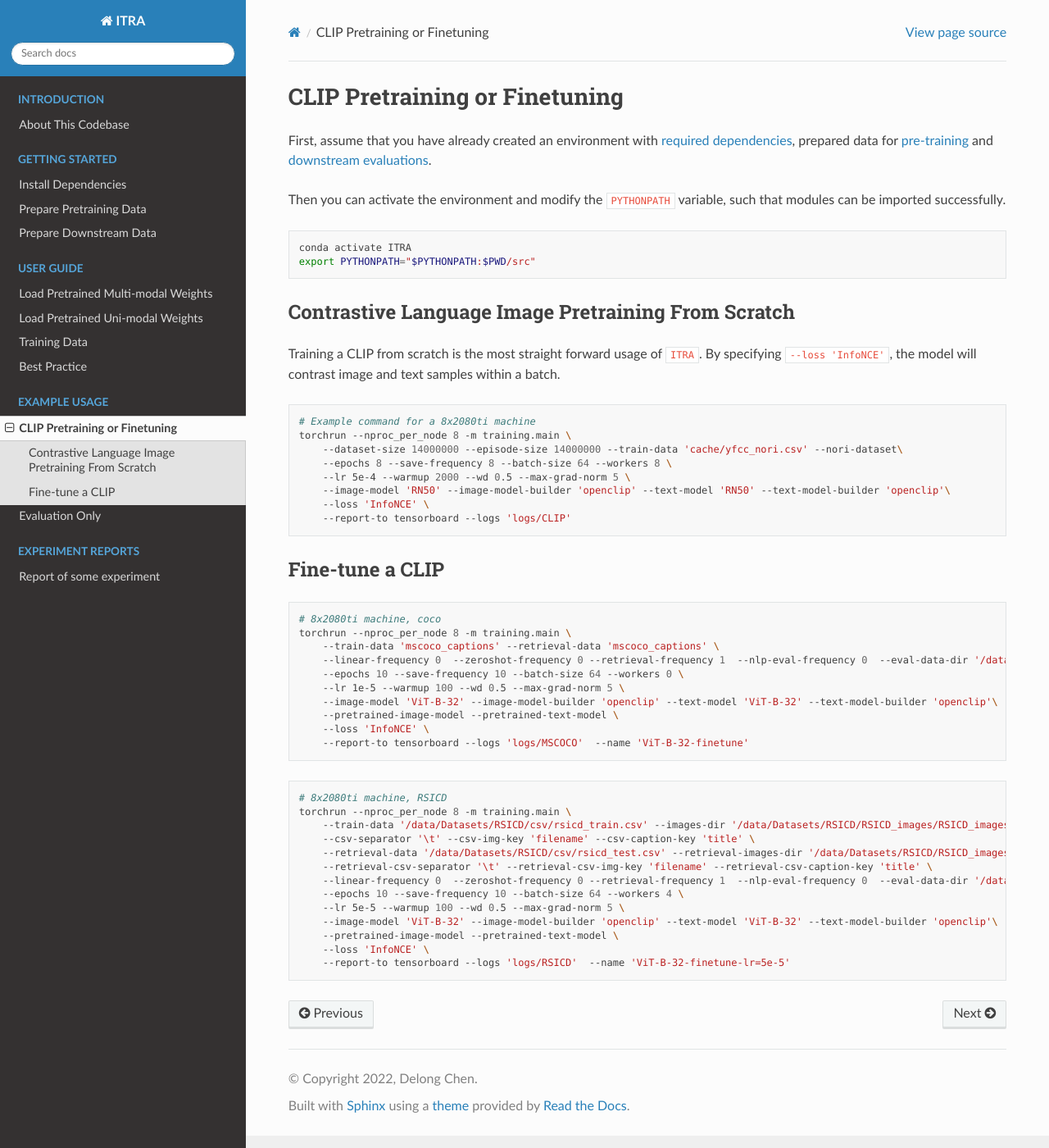
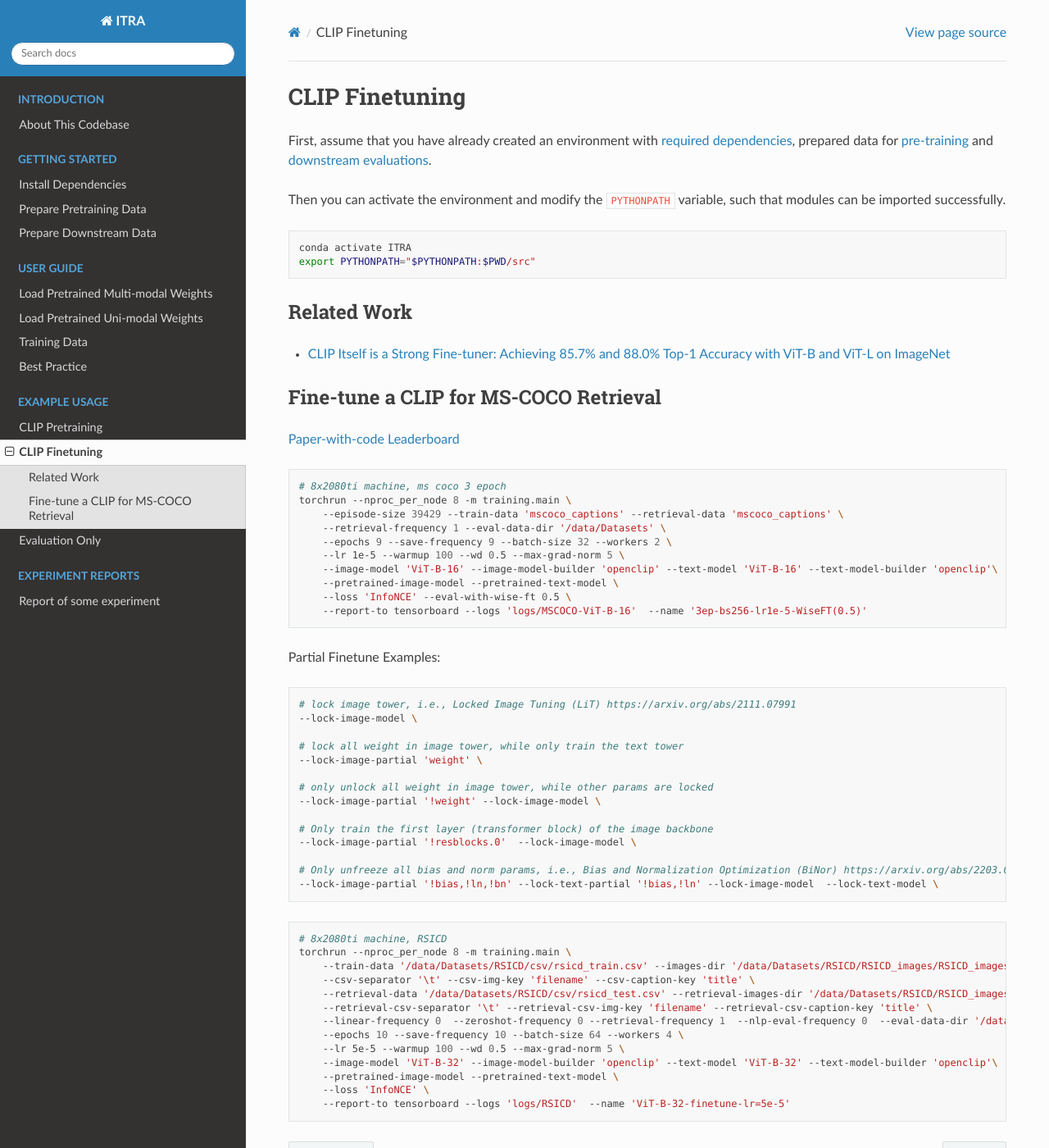
Before and after one commit to ChenDelong1999/ITRA-Documentations, a Sphinx documentation site: the page built from source/Contents/example-usage/clip-finetuning.md, in a window 1280 px wide and 1400 px high. Shown: the whole window at 82% size. Built offline with Sphinx 7.4.7 and the Read the Docs theme 2.0.0, drawn with Linux system fonts in a browser that asks for light colours.

Commit message:
add partial finetune and wise_ft

````diff
--- a/source/Contents/example-usage/clip-pretraining-or-finetuning.md
+++ b/source/Contents/example-usage/clip-finetuning.md
@@ -1,4 +1,4 @@
-# CLIP Pretraining or Finetuning
+# CLIP Finetuning
 
 First, assume that you have already created an environment with [required dependencies](../getting-started/install-dependencies.md), prepared data for [pre-training](../getting-started/prepare-pretraining-data.md) and [downstream evaluations](../getting-started/prepare-downstream-data.md).
 
@@ -8,36 +8,46 @@ conda activate ITRA
 export PYTHONPATH="$PYTHONPATH:$PWD/src"
 ```
 
-## Contrastive Language Image Pretraining From Scratch
+## Related Work
 
-Training a CLIP from scratch is the most straight forward usage of `ITRA`. By specifying `--loss 'InfoNCE'`, the model will contrast image and text samples within a batch.
+- [CLIP Itself is a Strong Fine-tuner: Achieving 85.7% and 88.0% Top-1 Accuracy with ViT-B and ViT-L on ImageNet](https://arxiv.org/abs/2212.06138)
+
+
+## Fine-tune a CLIP for MS-COCO Retrieval
+
+[Paper-with-code Leaderboard](https://paperswithcode.com/sota/cross-modal-retrieval-on-coco-2014)
 
 ```bash
-# Example command for a 8x2080ti machine
+# 8x2080ti machine, ms coco 3 epoch
 torchrun --nproc_per_node 8 -m training.main \
-    --dataset-size 14000000 --episode-size 14000000 --train-data 'cache/yfcc_nori.csv' --nori-dataset\
-    --epochs 8 --save-frequency 8 --batch-size 64 --workers 8 \
-    --lr 5e-4 --warmup 2000 --wd 0.5 --max-grad-norm 5 \
-    --image-model 'RN50' --image-model-builder 'openclip' --text-model 'RN50' --text-model-builder 'openclip'\
-    --loss 'InfoNCE' \
-    --report-to tensorboard --logs 'logs/CLIP'
+    --episode-size 39429 --train-data 'mscoco_captions' --retrieval-data 'mscoco_captions' \
+    --retrieval-frequency 1 --eval-data-dir '/data/Datasets' \
+    --epochs 9 --save-frequency 9 --batch-size 32 --workers 2 \
+    --lr 1e-5 --warmup 100 --wd 0.5 --max-grad-norm 5 \
+    --image-model 'ViT-B-16' --image-model-builder 'openclip' --text-model 'ViT-B-16' --text-model-builder 'openclip'\
+    --pretrained-image-model --pretrained-text-model \
+    --loss 'InfoNCE' --eval-with-wise-ft 0.5 \
+    --report-to tensorboard --logs 'logs/MSCOCO-ViT-B-16'  --name '3ep-bs256-lr1e-5-WiseFT(0.5)'
 ```
 
-## Fine-tune a CLIP
+Partial Finetune Examples:
+```bash
+# lock image tower, i.e., Locked Image Tuning (LiT) https://arxiv.org/abs/2111.07991
+--lock-image-model \
 
+# lock all weight in image tower, while only train the text tower
+--lock-image-partial 'weight' \
 
-```bash
-# 8x2080ti machine, coco
-torchrun --nproc_per_node 8 -m training.main \
-    --train-data 'mscoco_captions' --retrieval-data 'mscoco_captions' \
-    --linear-frequency 0  --zeroshot-frequency 0 --retrieval-frequency 1  --nlp-eval-frequency 0  --eval-data-dir '/data/Datasets' \
-    --epochs 10 --save-frequency 10 --batch-size 64 --workers 0 \
-    --lr 1e-5 --warmup 100 --wd 0.5 --max-grad-norm 5 \
-    --image-model 'ViT-B-32' --image-model-builder 'openclip' --text-model 'ViT-B-32' --text-model-builder 'openclip'\
-    --pretrained-image-model --pretrained-text-model \
-    --loss 'InfoNCE' \
-    --report-to tensorboard --logs 'logs/MSCOCO'  --name 'ViT-B-32-finetune'
+# only unlock all weight in image tower, while other params are locked
+--lock-image-partial '!weight' --lock-image-model \
+
+# Only train the first layer (transformer block) of the image backbone
+--lock-image-partial '!resblocks.0'  --lock-image-model \
+
+# Only unfreeze all bias and norm params, i.e., Bias and Normalization Optimization (BiNor) https://arxiv.org/abs/2203.07190
+--lock-image-partial '!bias,!ln,!bn' --lock-text-partial '!bias,!ln' --lock-image-model  --lock-text-model \
 ```
+
 
 ```bash
 # 8x2080ti machine, RSICD
````
Also changed, not shown: source/Contents/example-usage/clip-pretraining.md (added, +25 -0 lines), source/index.rst (+11 -5 lines).
